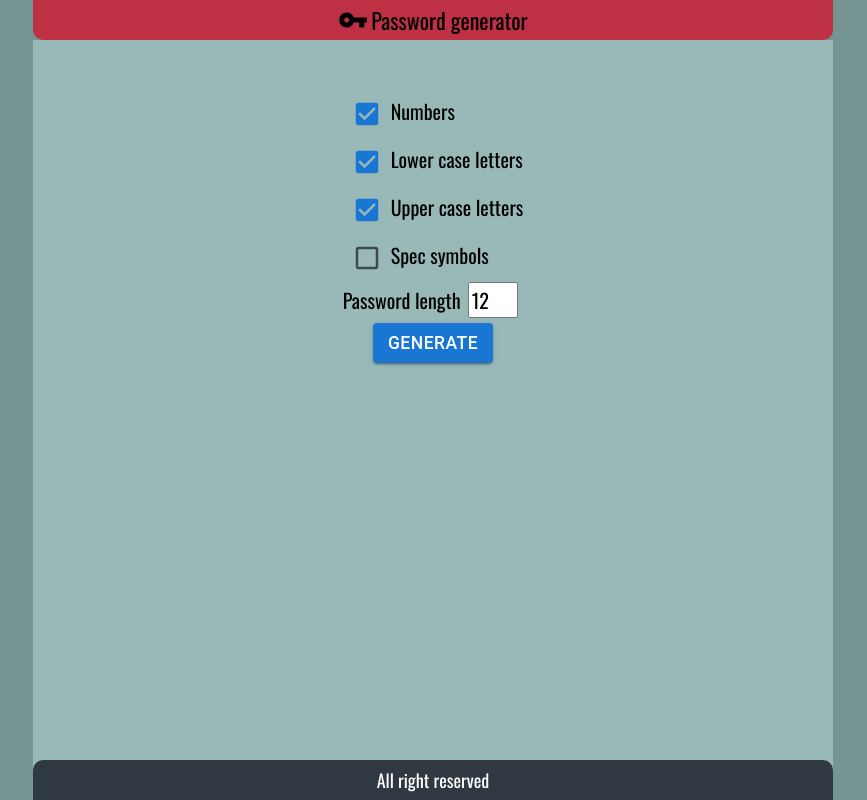
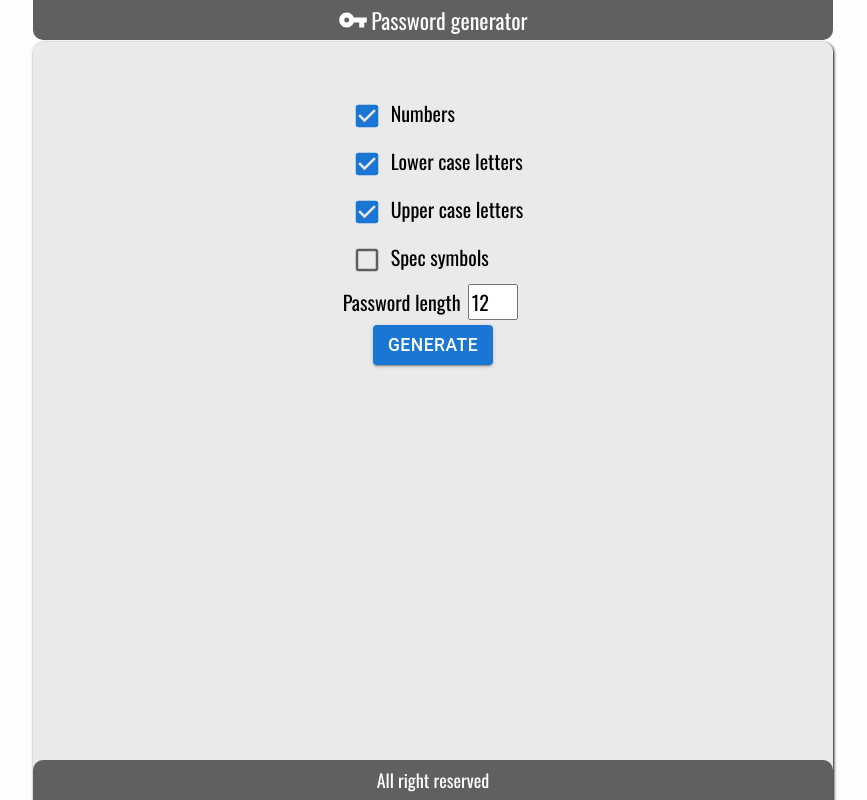
Before and after one commit to patr4519/pass-generator-v2, a React (Create React App) app: page / in a window 1280 px wide. Shown: the top 800 px of the page, without its empty margins (207-1074 px from the left). Built offline with nearby package versions, Linux system fonts and the light colour scheme.

Commit message:
Added some styles

```diff
--- a/src/components/Footer/Footer.module.scss
+++ b/src/components/Footer/Footer.module.scss
@@ -1,5 +1,5 @@
 .footer {
-  background-color: #303841;
+  background-color: #606060;
   font-size: 18px;
   width: 800px;
   height: 40px;
--- a/src/components/Generator/Generator.module.scss
+++ b/src/components/Generator/Generator.module.scss
@@ -2,7 +2,10 @@
   display: flex;
   justify-content: center;
   height: 955px;
-  background-color: rgb(153, 184, 184);
+  background-color: rgba(234, 234, 234, 0.97);
+  border-radius: 10px;
+  margin-top: 2px;
+  box-shadow: 1px 1px 3px #0f0000;
 
   .generator {
     margin-top: 50px;
@@ -31,10 +34,11 @@
         display: flex;
         justify-content: space-between;
         align-items: center;
-        margin: 5px 0;
+        margin: 10px 0;
         padding: 2px 5px;
-        background-color: #6d959b;
+        background-color: #eef1f2;
         border-radius: 5px;
+        box-shadow: 1px 1px 3px #0f0000;
 
         span {
           margin-right: 15px;
--- a/src/components/Header/Header.module.scss
+++ b/src/components/Header/Header.module.scss
@@ -1,9 +1,10 @@
 .header {
-  background-color: #be3144;
+  background-color: #606060;
   width: 800px;
   margin: auto;
   height: 40px;
   display: flex;
+  color: white;
   justify-content: center;
   align-items: center;
   border-bottom-left-radius: 10px;
--- a/src/index.scss
+++ b/src/index.scss
@@ -9,7 +9,7 @@ body {
   padding: 0;
   width: 800px;
   margin: auto;
-  background-color: rgb(117, 148, 148);
+  background-color: rgba(253, 253, 253, 0.973);
 }
 
 ul,
```
